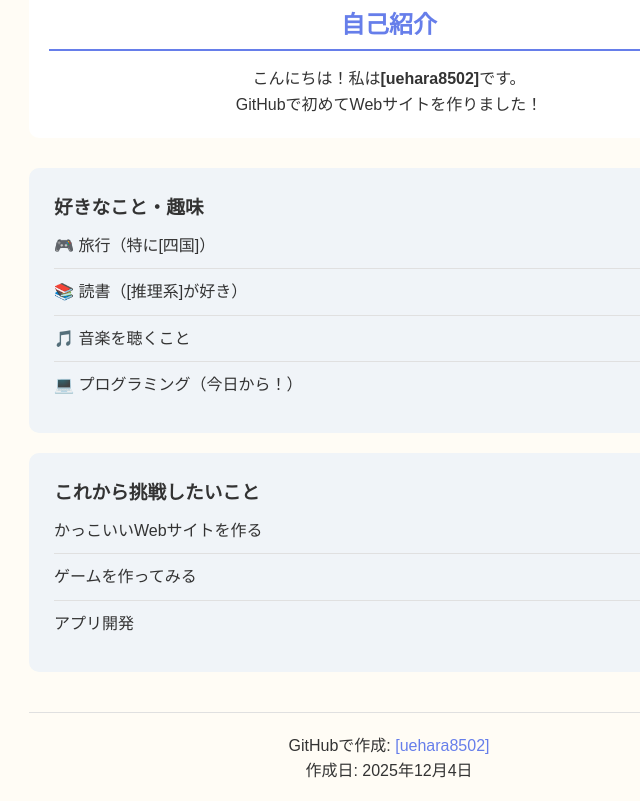
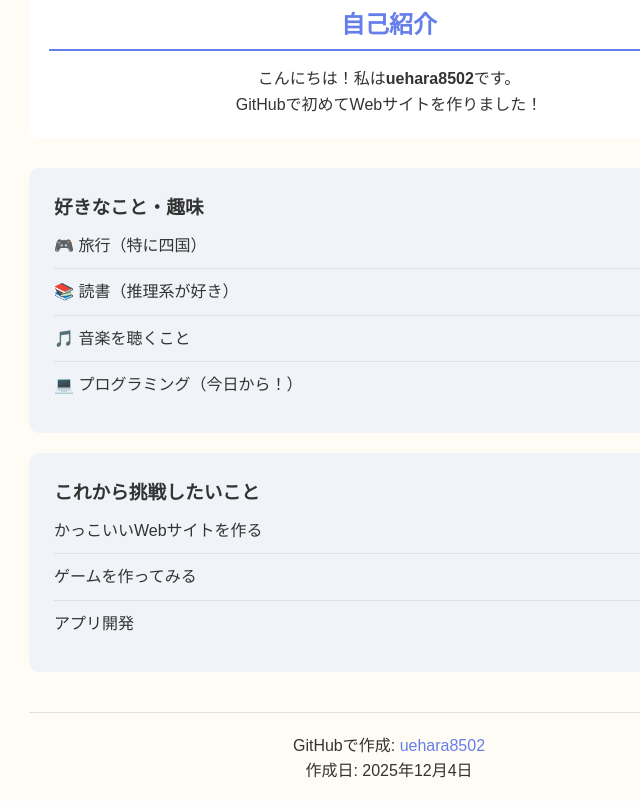
Before and after one commit to uehara8502/my-first-website, a plain HTML site: page index.html in a window 1280 px wide. Shown: the part 188-989 px from the top of the page, 251-891 px from the left. Drawn offline with Linux system fonts and the light colour scheme.

Commit message:
Update index.html
かっこはずした

```diff
--- a/index.html
+++ b/index.html
@@ -13,15 +13,15 @@
 
         <div class="profile">
             <h2>自己紹介</h2>
-            <p>こんにちは！私は<strong>[uehara8502]</strong>です。</p>
+            <p>こんにちは！私は<strong>uehara8502</strong>です。</p>
             <p>GitHubで初めてWebサイトを作りました！</p>
         </div>
 
         <div class="hobby-list">
             <h3>好きなこと・趣味</h3>
             <ul>
-                <li>🎮 旅行（特に[四国]）</li>
-                <li>📚 読書（[推理系]が好き）</li>
+                <li>🎮 旅行（特に四国）</li>
+                <li>📚 読書（推理系が好き）</li>
                 <li>🎵 音楽を聴くこと</li>
                 <li>💻 プログラミング（今日から！）</li>
             </ul>
@@ -37,7 +37,7 @@
         </div>
 
         <div class="github-link">
-            <p>GitHubで作成: <a href="https://github.com/[uehara8502]">[uehara8502]</a></p>
+            <p>GitHubで作成: <a href="https://github.com/[uehara8502]">uehara8502</a></p>
             <p>作成日: <span id="date"></span></p>
         </div>
     </div>
```
